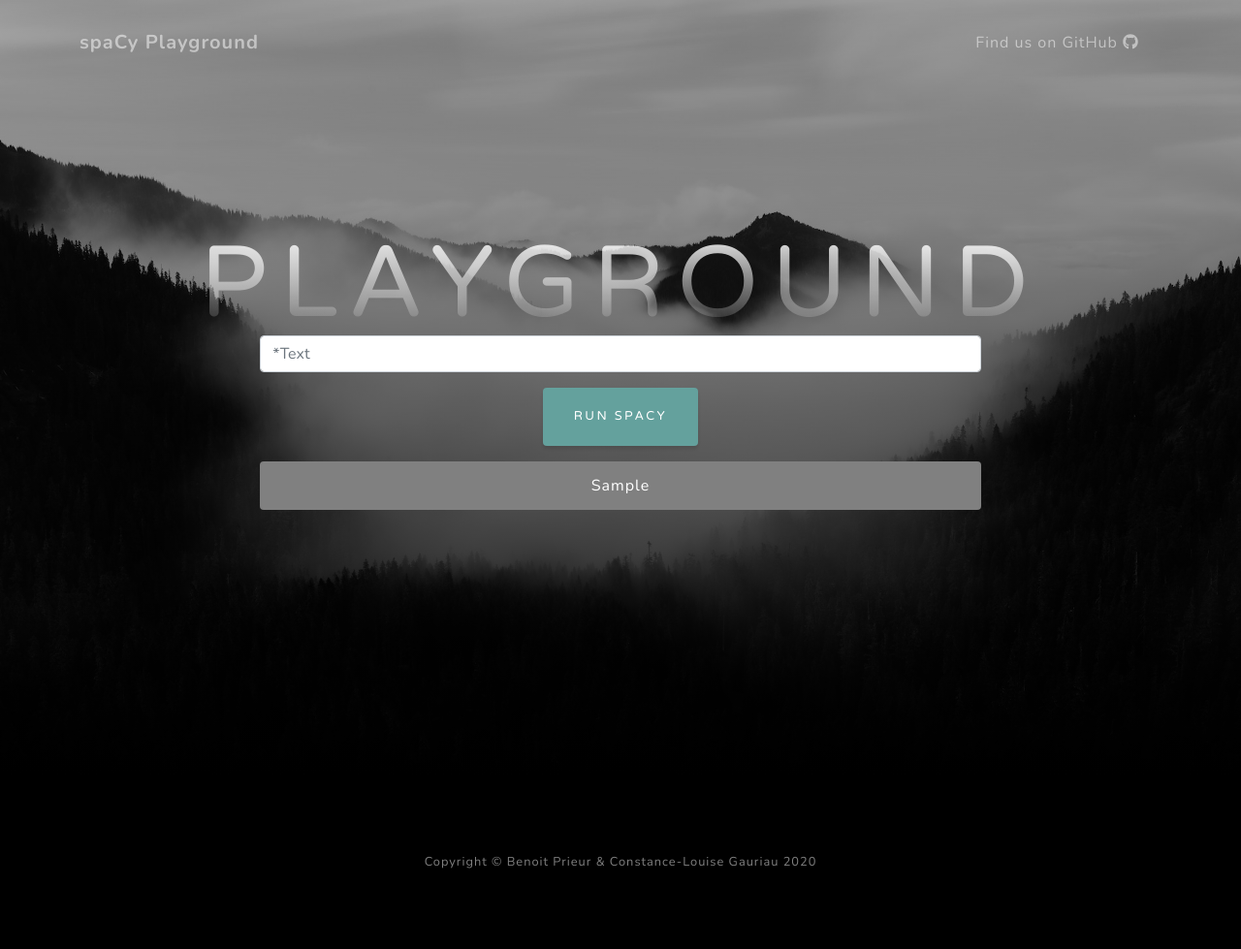
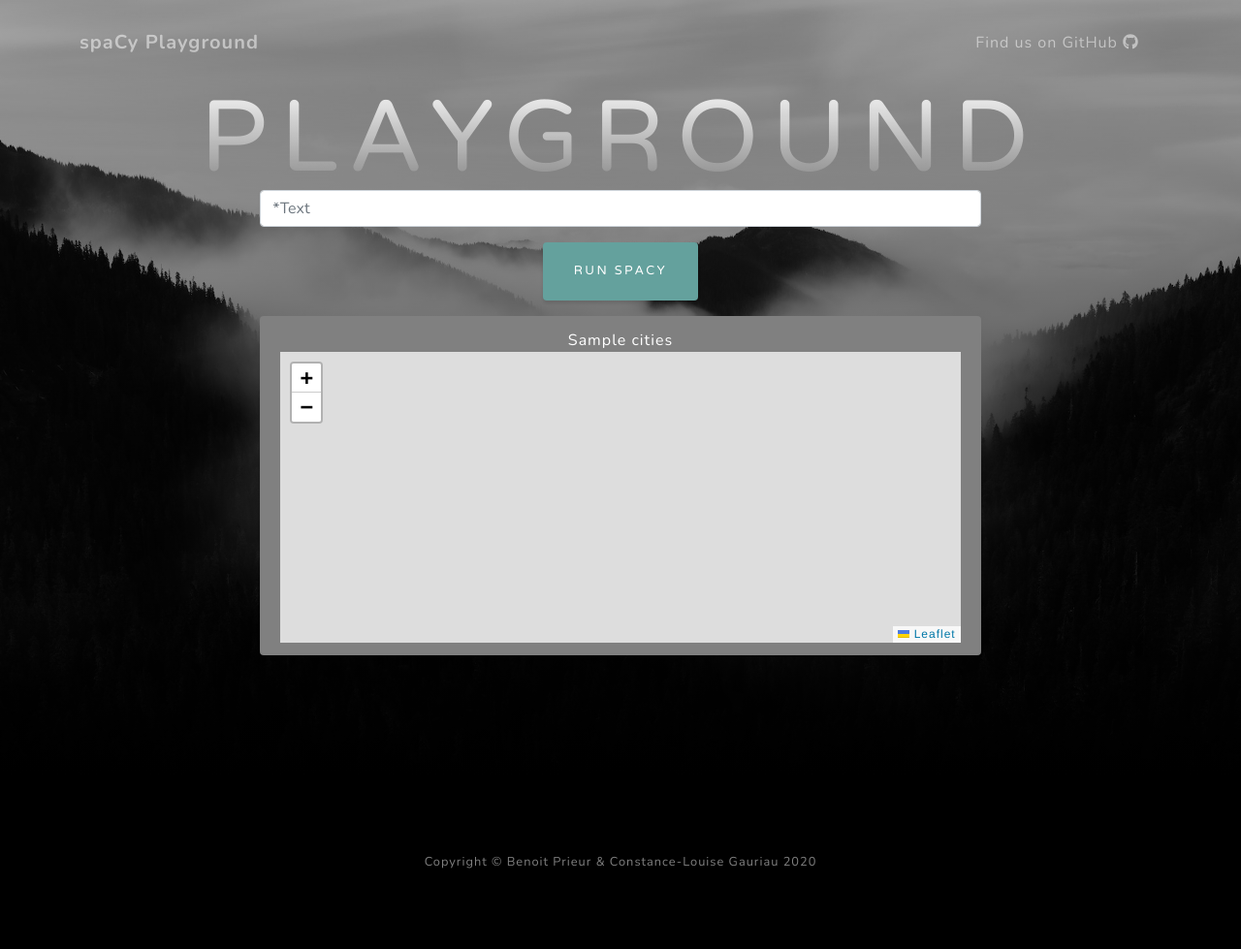
Before and after one commit to sheslikethewind/spacyxflask, a Flask app: template templates/index.html in a window 1280 px wide. Shown: the whole page at 97% size. Run offline with Flask 2, Linux system fonts and the light colour scheme; the template is opened without the code that fills it: most values are stand-ins (such as "Sample title", 1, 10 or a date in 2020); some libraries are stand-ins or nearby versions.

Commit message:
:recycle: Add map to UI

```diff
--- a/app.py
+++ b/app.py
@@ -1,6 +1,7 @@
 #! /usr/bin/env python
 from flask import Flask, render_template, request
 from utils.spaCy_analysis import spaCy_analysis
+from utils.coordonates import get_nominatim_coordonates
 
 app = Flask(__name__)
 
@@ -13,8 +14,9 @@
     try:
         if request.method == 'POST':
             form_input = request.form.get('search')
-            response = spaCy_analysis(string_to_analyse=form_input)
-            return render_template('index.html', spaCyResponse=response)
+            cities = spaCy_analysis(string_to_analyse=form_input)
+            coordonates = get_nominatim_coordonates(entities=cities)
+            return render_template('index.html', coordonates=coordonates, cities=str(len(cities)) + ' places found.')
         else:
             return render_template('index.html', spaCyResponse="Error: Please try again")
     except:
--- a/templates/index.html
+++ b/templates/index.html
@@ -19,6 +19,8 @@
     <!-- Core theme CSS (includes Bootstrap)-->
     <link href="{{ url_for('static', filename='bootstrap/css/styles.css') }}" rel="stylesheet" type="text/css" />
 
+    <link rel="stylesheet" href="http://cdn.leafletjs.com/leaflet/v0.7.7/leaflet.css" />
+    <script src="http://cdn.leafletjs.com/leaflet/v0.7.7/leaflet.js"></script>
 </head>
 
 <body id="page-top">
--- a/templates/response.html
+++ b/templates/response.html
@@ -2,10 +2,12 @@
 
 <div id="output">
     <ol class="list-unstyled">
-                {% if spaCyResponse|safe %}
+        {% if coordonates|safe %}
         <div class="row">
-                    <li class="alert col-lg-10 mx-auto text-md-center" style="margin-top: 1rem; background: grey; color: #ffffff;">
-                        {{ spaCyResponse|safe}}
+            <li class="alert col-lg-10 mx-auto text-md-center"
+                style="margin-top: 1rem; background: grey; color: #ffffff;">
+                {{ cities|safe}}
+                <div id="map" style="height: 300px;"></div>
             </li>
         </div>
         {% else %}
@@ -15,4 +17,23 @@
 
 </div>
 
+<script>
+    var locations = {{ coordonates| safe}}
+    var mymap = L.map('map').setView([locations[0][1], locations[0][2]], 6);
+
+    L.tileLayer('https://api.tiles.mapbox.com/v4/{id}/{z}/{x}/{y}.png?access_token=pk.eyJ1IjoibWFwYm94IiwiYSI6ImNpejY4NXVycTA2emYycXBndHRqcmZ3N3gifQ.rJcFIG214AriISLbB6B5aw', {
+        maxZoom: 18,
+        attribution: 'Map data &copy; <a href="https://www.openstreetmap.org/">OpenStreetMap</a> contributors, ' +
+            '<a href="https://creativecommons.org/licenses/by-sa/2.0/">CC-BY-SA</a>, ' +
+            'Imagery © <a href="https://www.mapbox.com/">Mapbox</a>',
+        id: 'mapbox.streets'
+    }).addTo(mymap);
+
+    for (var i = 0; i < locations.length; i++) {
+        marker = new L.marker([locations[i][1], locations[i][2]])
+            .addTo(mymap)
+    }
+
+</script>
+
 {% endblock content %}
--- a/utils/spaCy_analysis.py
+++ b/utils/spaCy_analysis.py
@@ -9,4 +9,4 @@
 def spaCy_analysis(string_to_analyse: str, article_getter=get_maitron_article) -> set:
     maitron = article_getter(id=ID)
     treat = nlp(maitron.get('article_intro') + maitron.get('article_content'))
-    return set([t.text for t in treat.ents if t.label_ == 'LOC'])
+    return list(set([t.text for t in treat.ents if t.label_ == 'LOC']))
```
Lines whose indentation alone changed are shown as unchanged.
